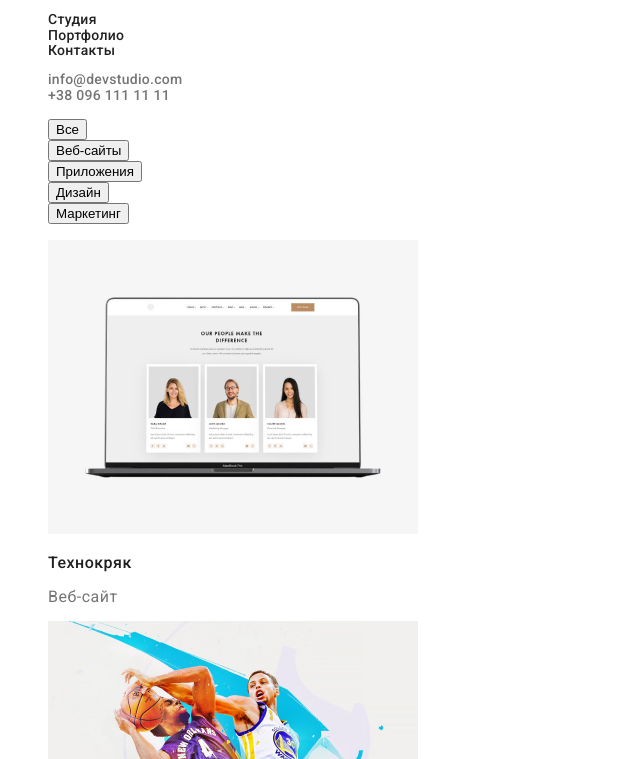
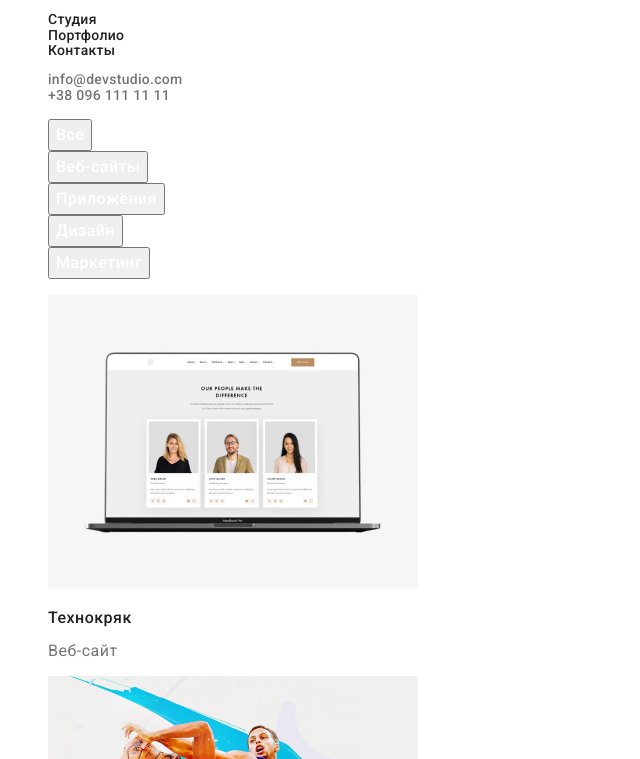
Before and after one commit to ruslanpetrovup/goit-markup-hw-02, a plain HTML site: page portfolio.html in a window 1280 px wide. Shown: the part 41-800 px from the top of the page, without its empty margins (0-640 px from the left). Drawn offline with Linux system fonts and the light colour scheme.

Commit message:
Корективы

```diff
--- a/css/styles.css
+++ b/css/styles.css
@@ -71,7 +71,7 @@ body {
 .work li {
   list-style: none;
 }
-.work-line h2 {
+.work-line h3 {
   font-weight: 700;
   font-size: 14px;
   line-height: 1.1;
@@ -106,7 +106,7 @@ body {
   color: var(--lead-text-color);
 }
 .team-line h3 {
-  font-size: 16px;
+  font-size: 18px;
   font-weight: 500;
   line-height: 1.1;
   letter-spacing: 0.03em;
@@ -144,3 +144,20 @@ body {
 .product-line .link {
   text-decoration: none;
 }
+.line {
+  list-style: none;
+}
+.line .button {
+  font-family: Roboto;
+  font-style: normal;
+  font-weight: 500;
+  font-size: 16px;
+  line-height: 1.62;
+  text-align: center;
+  letter-spacing: 0.03em;
+  color: var(--bg-color);
+}
+
+.address {
+  font-style: normal;
+}
--- a/portfolio.html
+++ b/portfolio.html
@@ -30,13 +30,13 @@
 </header>
     <main>
         <!-- Навигация -->
-        <section>
-            <ul class="button-nav">
-                <li class="item"><a href=""><button type="button">Все</button></a></li>
-                <li class="item"><a href=""><button type="button">Веб-сайты</button></a></li>
-                <li class="item"><a href=""><button type="button">Приложения</button></a></li>
-                <li class="item"><a href=""><button type="button">Дизайн</button></a></li>
-                <li class="item"><a href=""><button type="button">Маркетинг</button></a></li>
+        <section class="button">
+            <ul class="line">
+                <li class="item"><a href=""><button class="button" type="button">Все</button></a></li>
+                <li class="item"><a href=""><button class="button" type="button">Веб-сайты</button></a></li>
+                <li class="item"><a href=""><button class="button" type="button">Приложения</button></a></li>
+                <li class="item"><a href=""><button class="button" type="button">Дизайн</button></a></li>
+                <li class="item"><a href=""><button class="button" type="button">Маркетинг</button></a></li>
             </ul>
         </section>
         <!-- Карточки -->
```
Also changed, not shown: index.html (+2 -2 lines).
